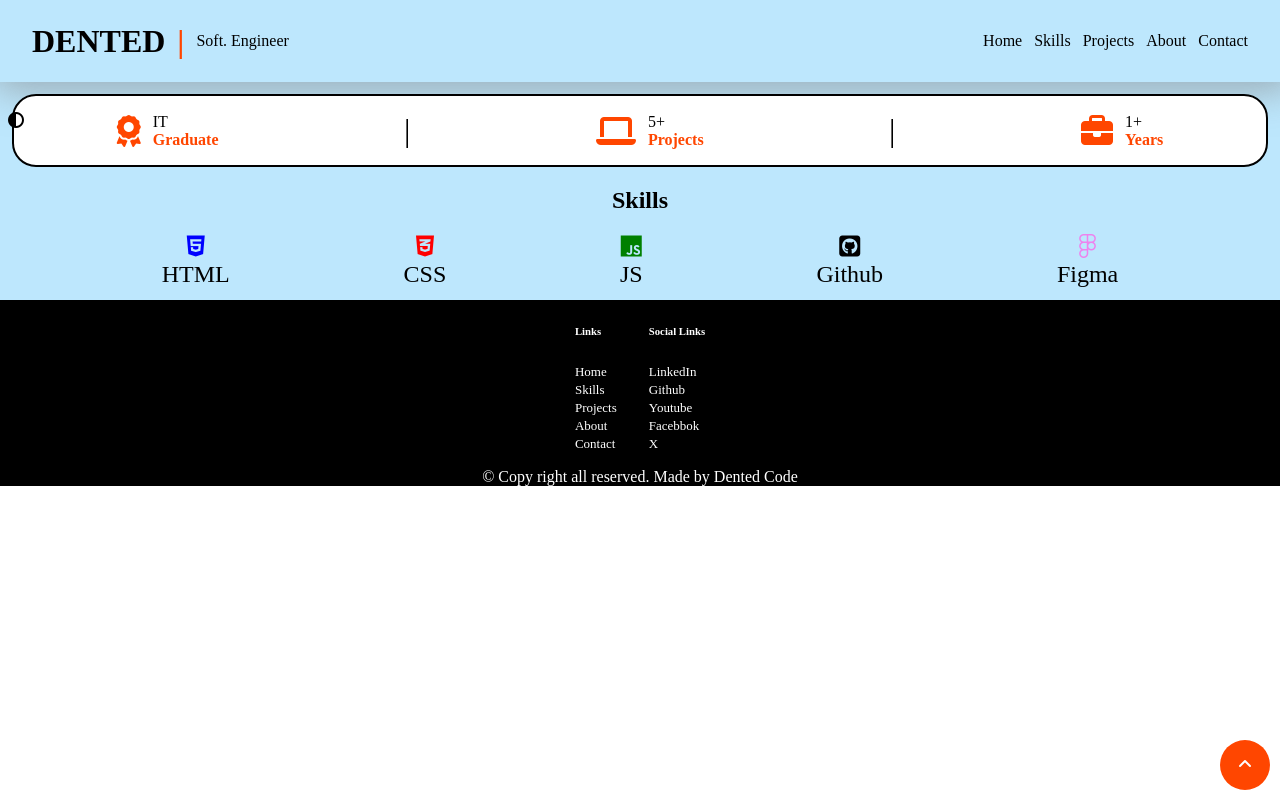
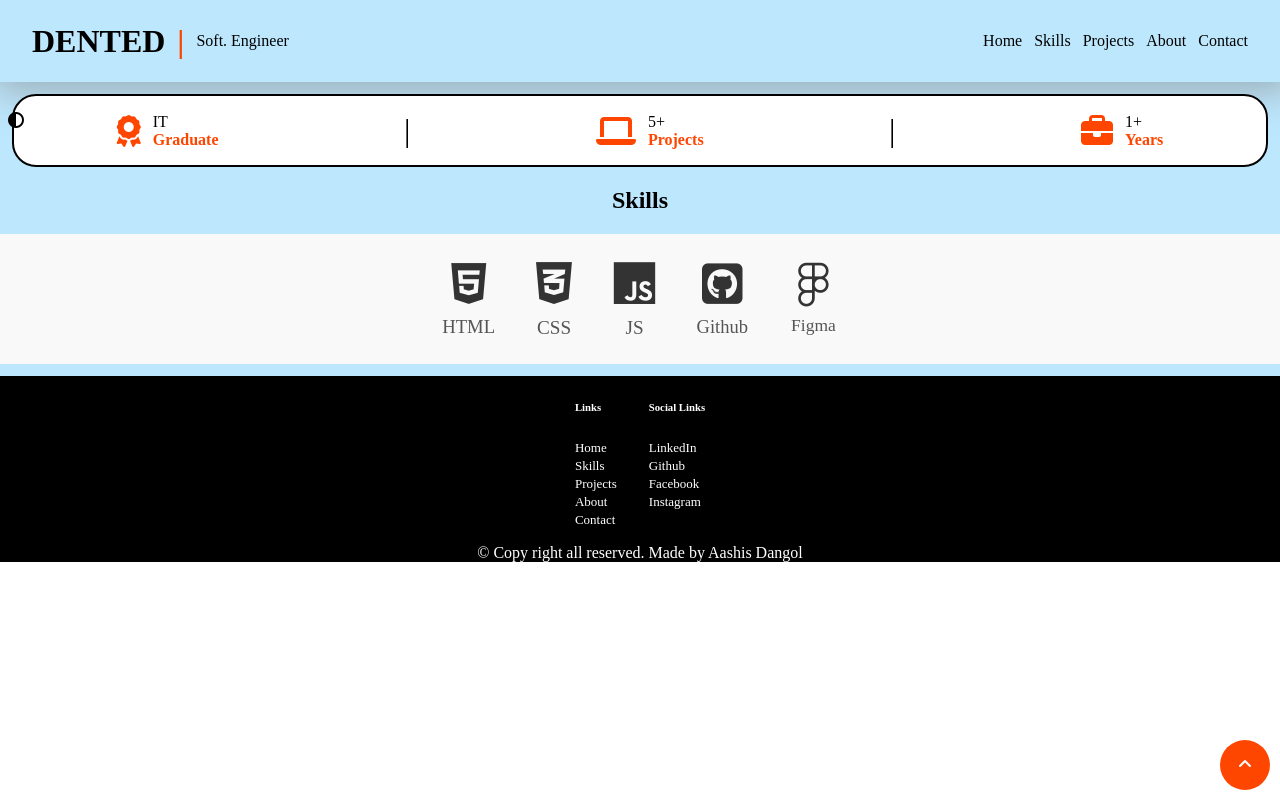
Before and after one commit to Aashisdangol/react-protfolio, a React (Vite) app: page /Skills in a window 1280 px wide. Built offline with nearby package versions, Linux system fonts and the light colour scheme.

Commit message:
finish some section for animation and About me paghe

```diff
--- a/src/Conponents/AboutMe.jsx
+++ b/src/Conponents/AboutMe.jsx
@@ -9,24 +9,8 @@ const AboutME = () => {
         <div><img src={profileImage} alt="profile-image" /></div>
 
         <div className="bio-container">
-          <h4>Dented Code</h4>
-          <p>Narendra Sunar is a seasoned full-stack engineer
-          with expertise in React, Ruby on Rails, and
-          Node.js, spanning over 6 years in software
-          development. Passionate about impactful
-          web applications, he mentors junior developers
-          with enthusiasm, finding it a rewarding
-          investment of his time. Narendra&apos;s teaching
-          extends to HTML and CSS basics, where he
-          employs interactive methods like hands-on
-          coding and PowerPoint slides. Recently,
-          he&apos;s delved into CSS animations and
-          integrating tools like Intro.js into React
-          applications. With a knack for detail,
-          Narendra refines his coding style with
-          features like Flow for type checking,
-          demonstrating a commitment to robust and
-          efficient development practices.
+          <h4>Aashis Dangol</h4>
+          <p>Ashis Dangol is a passionate and driven software developer with a growing command of full-stack technologies, including React, Node.js, and Express.js. Known for a strong foundation in web development, Aashis brings creativity and precision to every project—from responsive front-end designs to efficient back-end logic. With a curious mindset and a commitment to continuous learning, he actively explores emerging trends like Ghibli-style UI/UX, CSS animations, and REST API integration. Aashis thrives in collaborative environments, values clean and maintainable code, and is equally enthusiastic about sharing knowledge with peers. His focus on both the art and science of development reflects a long-term vision for creating meaningful, user-centered applications.
           </p>
         </div>
       </div>
--- a/src/Conponents/Footer.jsx
+++ b/src/Conponents/Footer.jsx
@@ -19,16 +19,16 @@ const Footer = () => {
           <div>
             <h6>Social Links</h6>
             <ul>
-              <li><Link to="/">LinkedIn</Link></li>
-              <li><Link to="/">Github</Link></li>
-              <li><Link to="/">Youtube</Link></li>
-              <li><Link to="/">Facebbok</Link></li>
-              <li><Link to="/">X</Link></li>
+              <li><Link to="https://www.linkedin.com/in/aashis-dangol-8b0bb0270/" target="_black">LinkedIn</Link></li>
+              <li><Link to="https://github.com/Aashisdangol" target="_blank">Github</Link></li>
+              <li><Link to="https://www.facebook.com/dangol.aasish/" target="_blank">Facebook</Link></li>
+              <li><Link to="https://www.instagram.com/dangol_aashis/" target="_blank">Instagram</Link></li>
+              <li><Link to="/"></Link></li>
           </ul>
           </div>
         </div>
 
-        <center className="copy-right-text">&copy; Copy right all reserved. Made by Dented Code</center>
+        <center className="copy-right-text">&copy; Copy right all reserved. Made by Aashis Dangol</center>
       </footer>
     )
 }
--- a/src/Conponents/GetInTouch.jsx
+++ b/src/Conponents/GetInTouch.jsx
@@ -16,7 +16,7 @@ const GetInTouch = () => {
       <div className="mail-container">
         <a href="mailto:myemail@dentedcode.com">
           <button className="download-btn">
-            myemail@dentedcode.com <i className="fa-solid fa-paper-plane"></i>
+            dangolaashis1229@gmail.com<i className="fa-solid fa-paper-plane"></i>
           </button>
         </a>
       </div>
--- a/src/Conponents/HeroSection.jsx
+++ b/src/Conponents/HeroSection.jsx
@@ -1,4 +1,5 @@
 import profileImage from'../assets/profile-image.png'
+import Skills from './Skills';
 const HeroSection = () => {
 
     return (
@@ -23,6 +24,9 @@ const HeroSection = () => {
             <img src={profileImage} alt="profile-image" />
           </div>
         </div>
+        <div>
+          <Skills/>
+        </div>
       </section>
     )
 }
--- a/src/Conponents/Skills.jsx
+++ b/src/Conponents/Skills.jsx
@@ -1,40 +1,23 @@
+import '../styles/Skills.css';
+
+
 const Skills = () => {
-
   return (
     <section id="skills">
-
       <center><h2>Skills</h2></center>
-
-            <div className="flex-container skills-container">
-              <div>
-                <i className="fa-brands fa-html5"></i>
-                <p>HTML</p>
-              </div>
-
-              <div>
-                <i className="fa-brands fa-css3-alt"></i>
-                <p>CSS</p>
-              </div>
-
-              <div>
-                <i className="fa-brands fa-js"></i>
-                <p>JS</p>
-              </div>
-
-              <div>
-                <i className="fa-brands fa-square-github"></i>
-                <p>Github</p>
-              </div>
-
-              <div>
-                <i className="fa-brands fa-figma"></i>
-                <p>Figma</p>
-              </div>
+      <div className="skills-pop-container">
+        <div className="skill" style={{ '--i': 1 }}><i className="fa-brands fa-html5"></i><p>HTML</p></div>
+        <div className="skill" style={{ '--i': 2 }}><i className="fa-brands fa-css3-alt"></i><p>CSS</p></div>
+        <div className="skill" style={{ '--i': 3 }}><i className="fa-brands fa-js"></i><p>JS</p></div>
+        <div className="skill" style={{ '--i': 4 }}><i className="fa-brands fa-square-github"></i><p>Github</p></div>
+        <div className="skill" style={{ '--i': 5 }}><i className="fa-brands fa-figma"></i><p>Figma</p></div>
       </div>
     </section>
 
 
-    )
-}
+
+
+  );
+};
 
 export default Skills;
--- a/src/pages/HomePage.jsx
+++ b/src/pages/HomePage.jsx
@@ -1,9 +1,11 @@
 import HeroSection from "../Conponents/HeroSection"
+
 
 const HomePage = () => {
 
     return (
         <HeroSection/>
+
     )
 }
 
--- /dev/null
+++ b/src/styles/skills.css
@@ -0,0 +1,37 @@
+.skills-pop-container {
+  display: flex;
+  justify-content: center;
+  flex-wrap: wrap;
+  gap: 3rem; /* 🔥 Adds spacing between skill items */
+  padding: 2rem;
+  background: #f9f9f9;
+}
+
+.skill {
+  display: flex;
+  flex-direction: column;
+  align-items: center;
+  font-size: 2.5rem;
+  animation: pop 2s ease-in-out infinite;
+  animation-delay: calc(var(--i) * 0.2s); /* stagger delay */
+  transition: transform 0.3s ease;
+}
+
+.skill i {
+  color: #333;
+}
+
+.skill p {
+  margin-top: 0.5rem;
+  font-size: 1rem;
+  color: #555;
+}
+
+@keyframes pop {
+  0%, 100% {
+    transform: scale(1);
+  }
+  50% {
+    transform: scale(1.2);
+  }
+}
```
Lines whose indentation alone changed are shown as unchanged.
